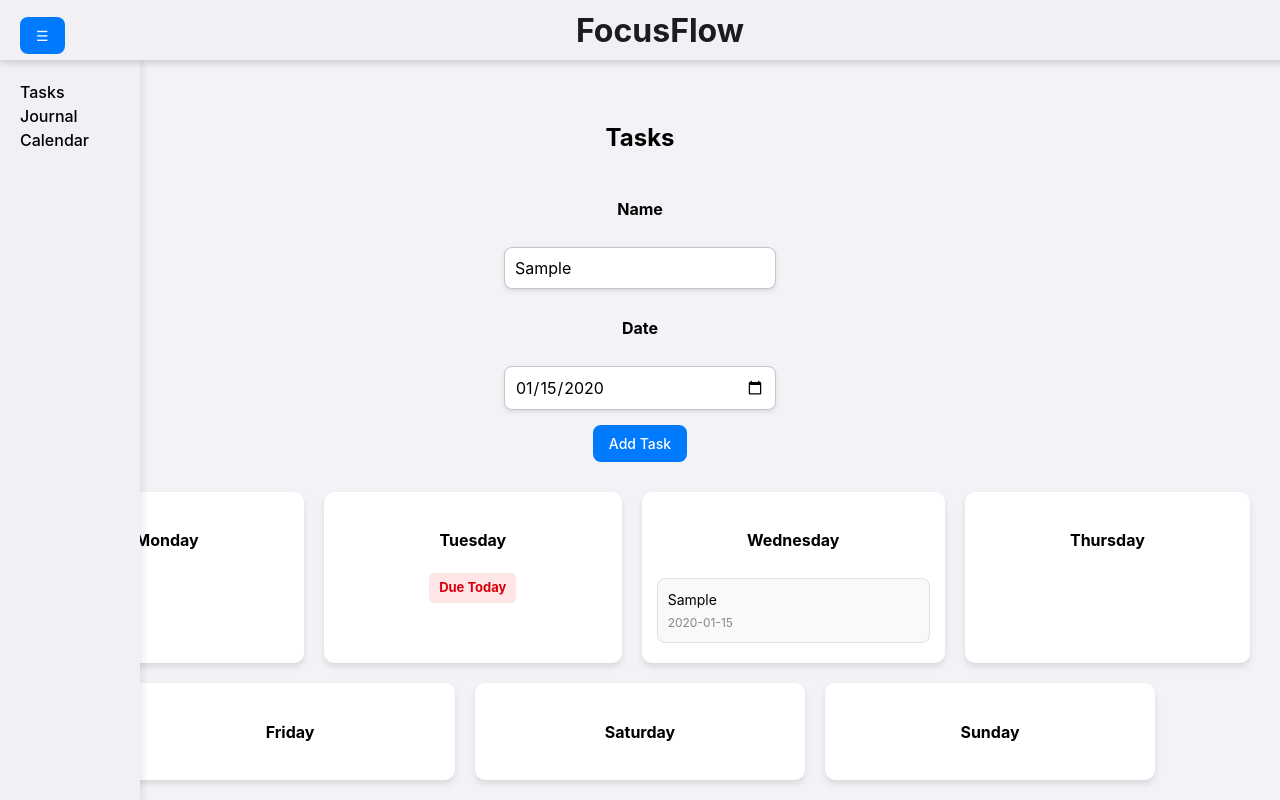
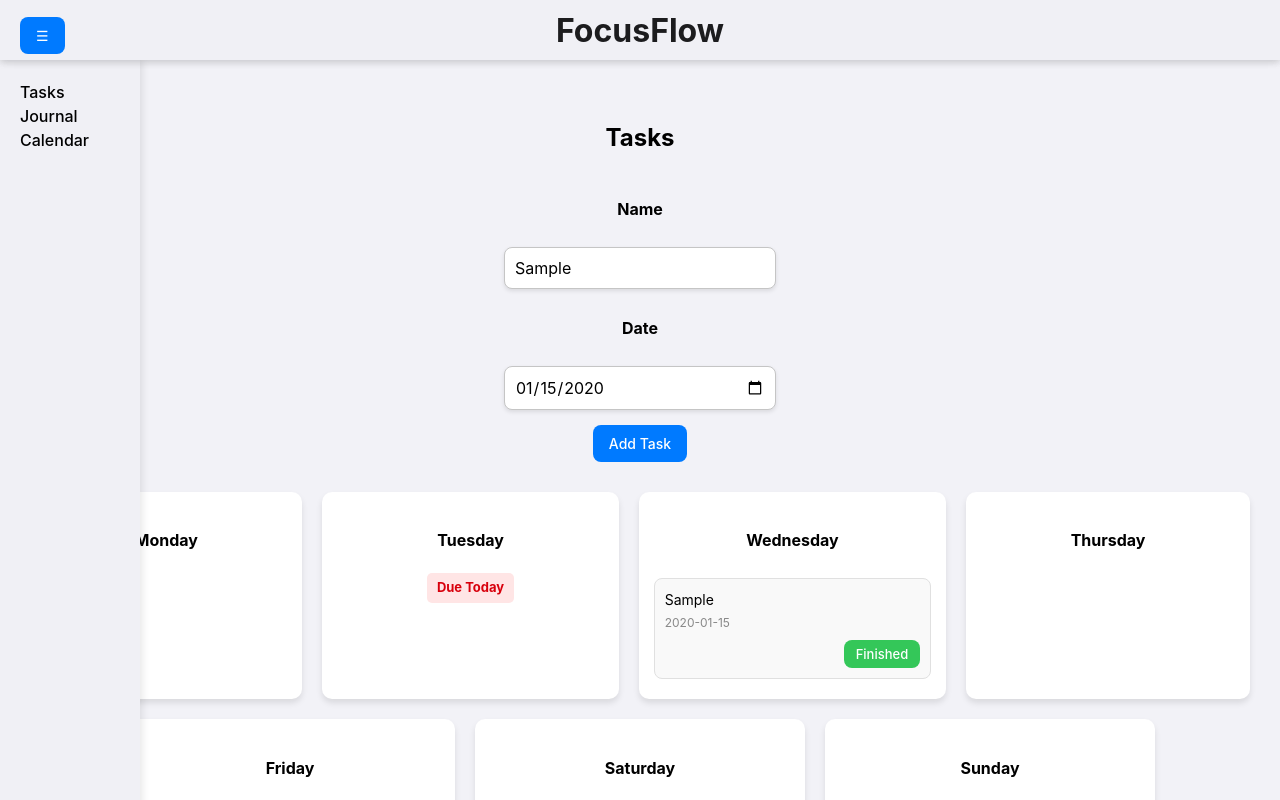
Before and after one commit to adamljouad/personalSpace, a React app: page /tasks in a window 1280 px wide. Both pictures are taken after typing "Sample", "2020-01-15" into the empty fields and a click on the button "Add Task". Built offline with nearby package versions, Linux system fonts and the light colour scheme; the HTML template or start-up script is replaced by a standard one.

Commit message:
Implement task removal functionality; adjust button event handling in TodoApp.

```diff
--- a/src/components/todo.jsx
+++ b/src/components/todo.jsx
@@ -51,7 +51,6 @@ function TodoApp() {
       Sunday: tasks.filter((task) => getDay(task.date) === 'Sunday'),
     };
     setTasksByDay(updatedTasksByDay);
-    console.log(todayDate())
   }, [tasks]);
 
 
@@ -61,10 +60,15 @@ function TodoApp() {
       alert('Riempi i campi obbligatori')
     } else {
       setTasks((prev) => [...prev, {
+        id: Date.now(),
         name: inputName,
         date: inputDate
       }])
     }
+  }
+
+  const removeTask = (taskId) => {
+    setTasks(tasks.filter((task) => task.id !== taskId));
   }
 
 
@@ -87,7 +91,7 @@ function TodoApp() {
             <div className='task-date'>
               {task.date}
             </div>
-            <button className='finished-button'>Finished</button>
+            <button className='finished-button' onClick={() => removeTask(task.id)}>Finished</button>
           </div>
         ))}
       </div>
@@ -100,7 +104,7 @@ function TodoApp() {
             <div className='task-date'>
               {task.date}
             </div>
-            <button className='finished-button'>Finished</button>
+            <button className='finished-button' onClick={() => removeTask(task.id)}>Finished</button>
           </div>
         ))}
       </div>
@@ -113,6 +117,7 @@ function TodoApp() {
             <div className='task-date'>
               {task.date}
             </div>
+            <button className='finished-button' onClick={() => removeTask(task.id)}>Finished</button>
           </div>
         ))}
       </div>
@@ -125,7 +130,7 @@ function TodoApp() {
             <div className='task-date'>
               {task.date}
             </div>
-            <button className='finished-button'>Finished</button>
+            <button className='finished-button' onClick={() => removeTask(task.id)}>Finished</button>
           </div>
         ))}
       </div>
@@ -138,7 +143,7 @@ function TodoApp() {
             <div className='task-date'>
               {task.date}
             </div>
-            <button className='finished-button'>Finished</button>
+            <button className='finished-button' onClick={() => removeTask(task.id)}>Finished</button>
           </div>
         ))}
       </div>
@@ -151,7 +156,7 @@ function TodoApp() {
             <div className='task-date'>
               {task.date}
             </div>
-            <button className='finished-button'>Finished</button>
+            <button className='finished-button' onClick={() => removeTask(task.id)}>Finished</button>
           </div>
         ))}
       </div>
@@ -164,7 +169,7 @@ function TodoApp() {
             <div className='task-date'>
               {task.date}
             </div>
-            <button className='finished-button'>Finished</button>
+            <button className='finished-button' onClick={() => removeTask(task.id)}>Finished</button>
           </div>
         ))}
       </div>
--- a/src/styles/dashboard.css
+++ b/src/styles/dashboard.css
@@ -12,7 +12,6 @@
   display: flex;
   align-items: center;
   justify-content: center;
-  padding: 0 20px;
 }
 
 .sidebar-button {
```
